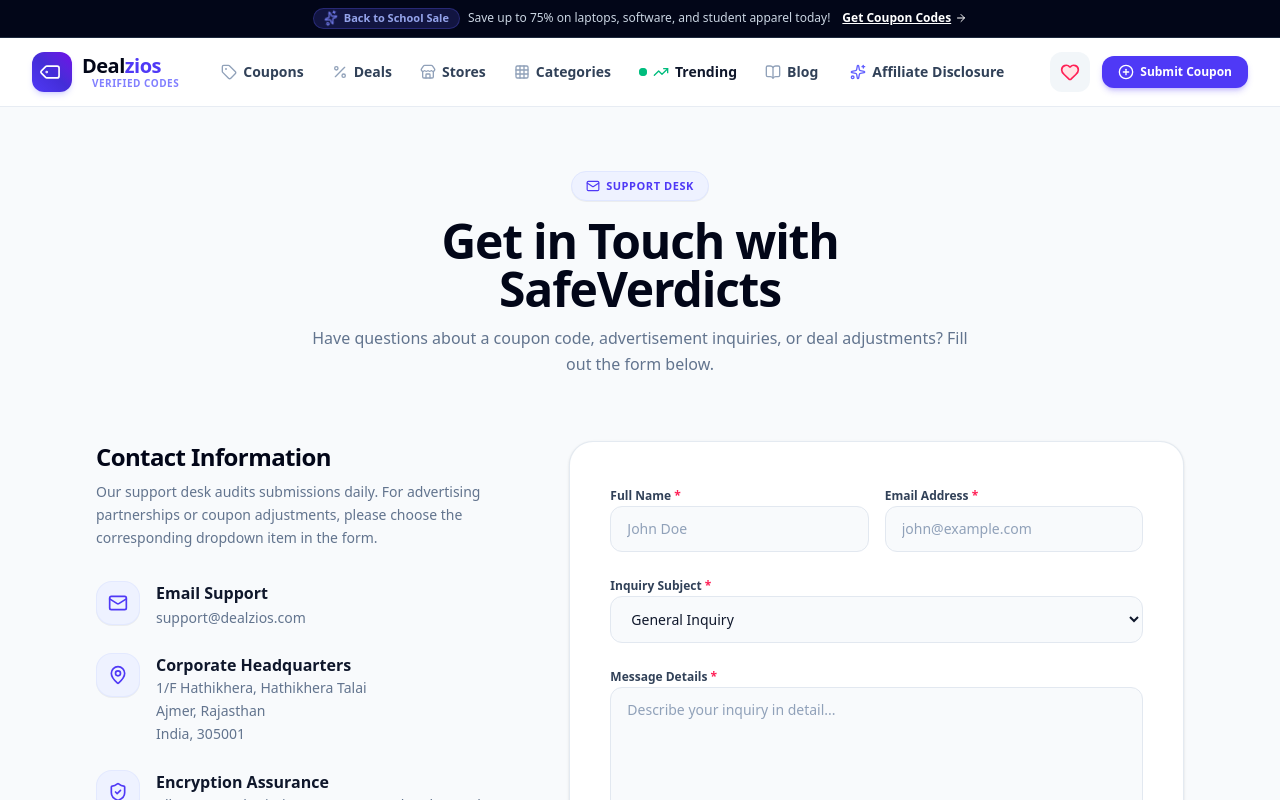
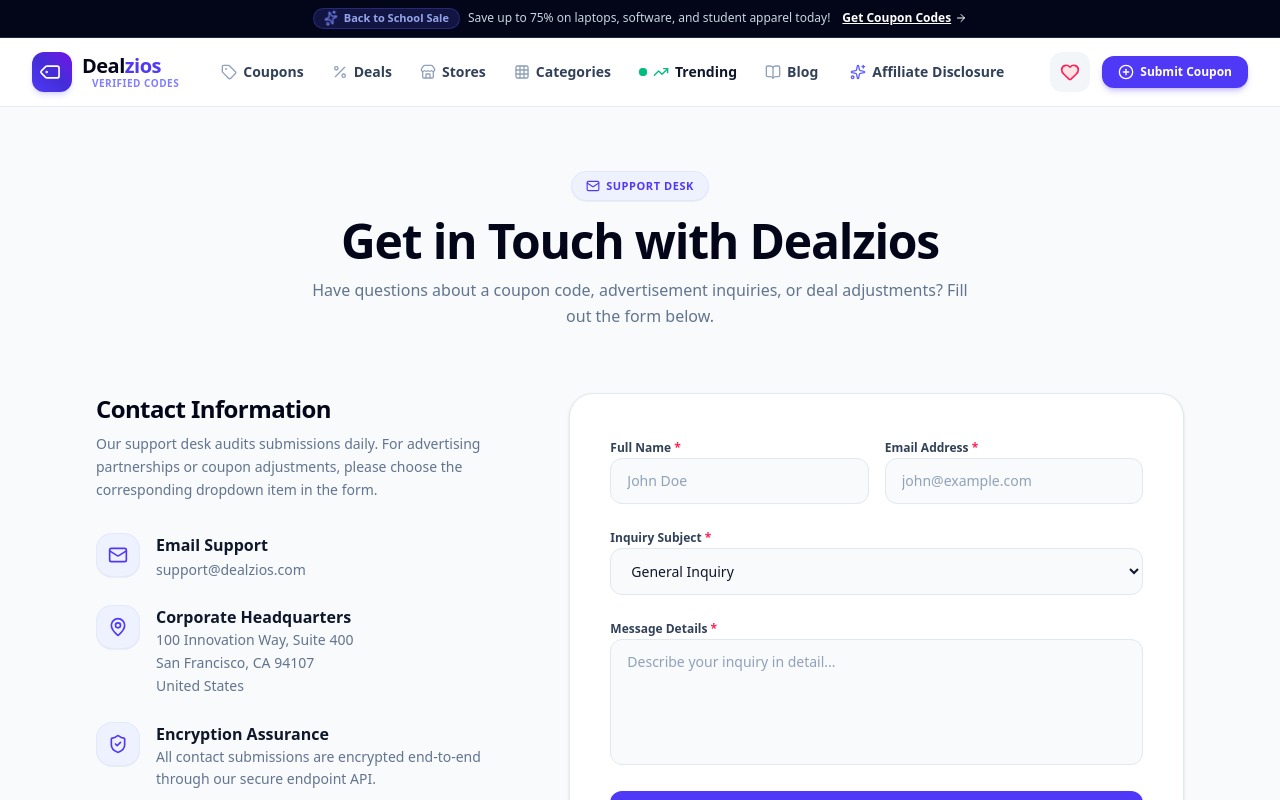
Before and after one commit to codershiveinterns-cloud/Dealzios, a Next.js app: page /contact in a window 1280 px wide. Shown: the top 800 px of the page. Built offline with nearby package versions, Linux system fonts and the light colour scheme.

Commit message:
Update Contact page title to Dealzios and replace corporate address with dummy San Francisco address

```diff
--- a/src/app/contact/page.tsx
+++ b/src/app/contact/page.tsx
@@ -51,7 +51,7 @@
           </div>
 
           <h1 className="text-3xl sm:text-5xl font-black text-slate-950 tracking-tight">
-            Get in Touch with SafeVerdicts
+            Get in Touch with Dealzios
           </h1>
           <p className="text-slate-500 text-sm sm:text-base mt-3 leading-relaxed">
             Have questions about a coupon code, advertisement inquiries, or deal adjustments? Fill out the form below.
@@ -92,9 +92,9 @@
                 <div>
                   <h3 className="font-bold text-slate-900 text-sm sm:text-base">Corporate Headquarters</h3>
                   <p className="text-xs sm:text-sm text-slate-500 leading-relaxed">
-                    1/F Hathikhera, Hathikhera Talai<br />
-                    Ajmer, Rajasthan<br />
-                    India, 305001
+                    100 Innovation Way, Suite 400<br />
+                    San Francisco, CA 94107<br />
+                    United States
                   </p>
                 </div>
               </div>
```
